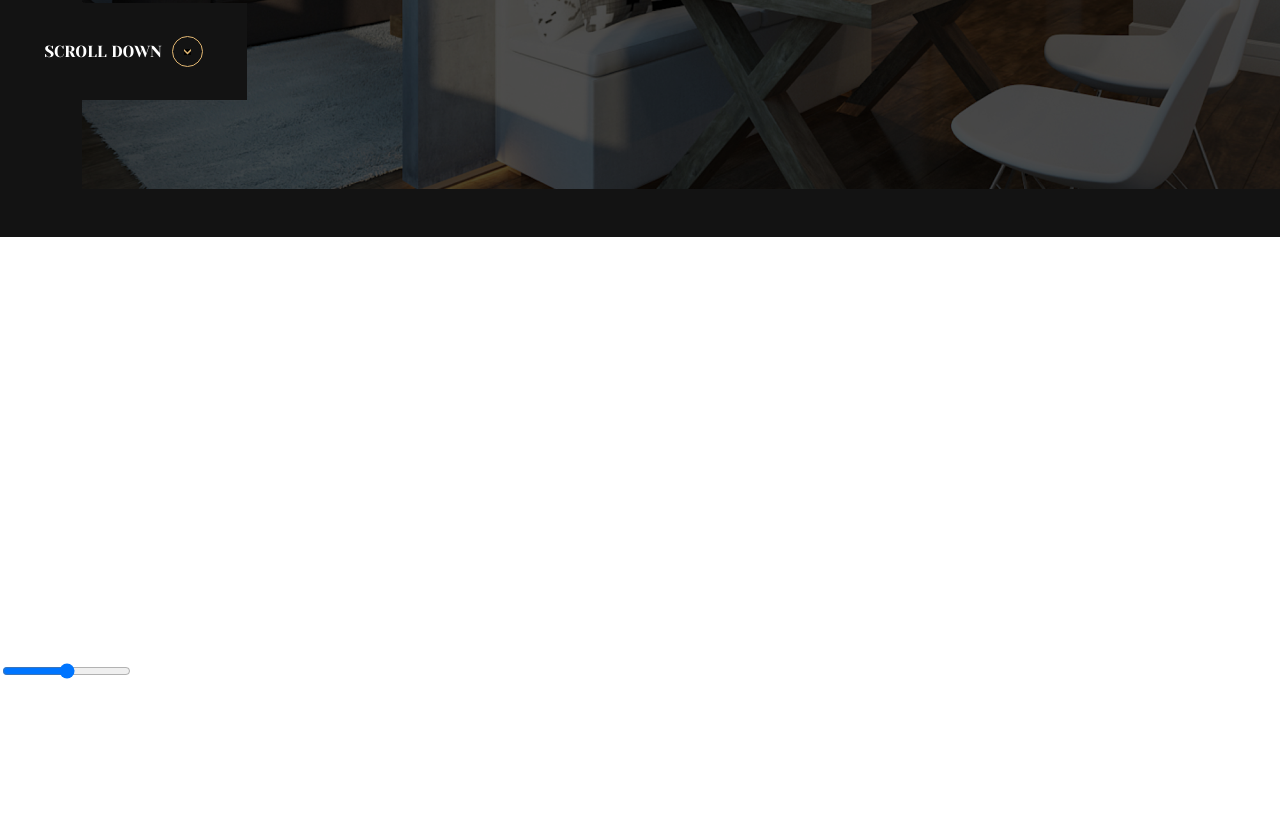
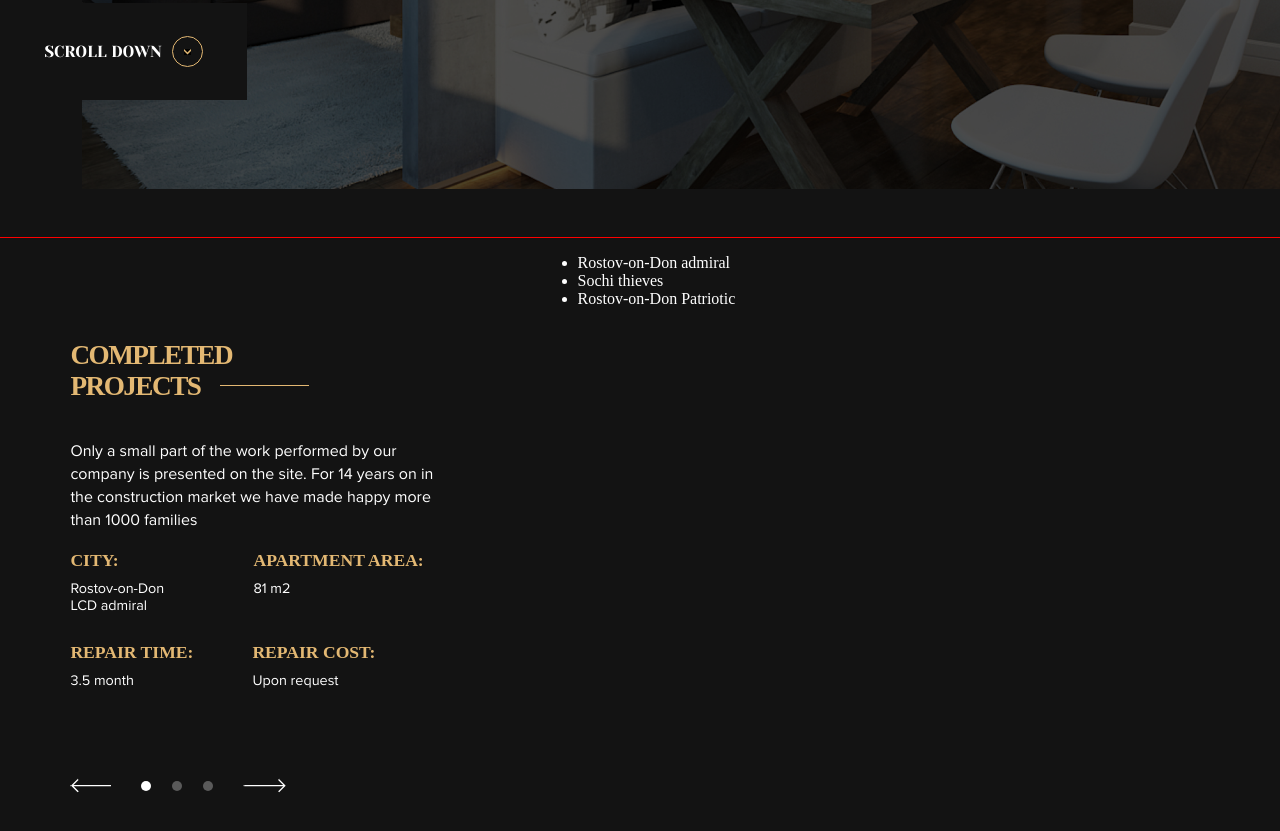
Before and after one commit to JackFrost58/repair-design-project, a plain HTML site: page index.html in a window 1280 px wide. Shown: the part 601-1432 px from the top of the page. Before the commit the page ends 1370 px from the top, so only its background shows below. Drawn offline with Linux system fonts and the light colour scheme.

Commit message:
feat: add half af section-completed-project

```diff
--- a/index.html
+++ b/index.html
@@ -22,7 +22,7 @@
                 </ul>
             </nav>
             <div class="header__link">
-                <a  class="header__link__telephone" href="tel:+7 (928) 768-32-39">+7 (928) 768-32-39</a>
+                <a  class="header__telephone" href="tel:+7 (928) 768-32-39">+7 (928) 768-32-39</a>
             </div>
             <button class="header__button">
                 <p>Request a call</p>
@@ -53,28 +53,34 @@
         </section>
         <section class="section-completed-project">
             <div class="description-project">
-                    <h1>Completed project</h1>
+                <h2 class="description-project__heading">Completed projects</h2>
                 <span class="description-project__info">Only a small part of the work performed by our company is presented on the site. For 14 years on in the construction market we have made happy more than 1000 families</span>
                 <div class="additional-information">
                     <div class="additional-information__city">
-                            <h2>City</h2>
-                            <span class="additional-information__city__name-city">Rostov-on-Don LCD admiral</span>
+                        <h3>City:</h3>
+                        <span class="additional-information__name-city">Rostov-on-Don LCD admiral</span>
                     </div>
                     <div class="additional-information__apartment-area">
-                            <h2>Apartment area</h2>
-                            <span class="additional-information__apartment-area__area">81 m2</span>
+                        <h3>Apartment area:</h3>
+                        <span class="additional-information__area">81 m2</span>
                     </div>
                     <div class="additional-information__repair-time">
-                            <h2>Repair time</h2>
-                            <span class="additional-information__repair-time__time">3.5 month</span>
+                        <h3>Repair time:</h3>
+                        <span class="additional-information__time">3.5 month</span>
                     </div>
                     <div class="additional-information__repair-cost">
-                            <h2>Repair cost</h2>
-                            <span class="additional-information__repair-cost__cost">Upon request</span>
+                        <h3>Repair cost:</h3>
+                        <span class="additional-information__cost">Upon request</span>
                     </div>
                 </div>
-                    <div class="description-project__slider">
-                        <input type="range" class="">
+                <div class="slider">
+                    <button class="slider__arrow-left"></button>
+                    <div class="slider__dots">
+                        <button class="slider__dot slider__dot--active"></button>
+                        <button class="slider__dot"></button>
+                        <button class="slider__dot"></button>
+                    </div>
+                    <button class="slider__arrow-right"></button>
                 </div>
             </div>
             <nav class="completed-project-navbar">
--- a/main.scss
+++ b/main.scss
@@ -5,4 +5,4 @@
 @import './sass/layout/body';
 @import './sass/layout/header';
 @import './sass/layout/section-order';
-@import '_section-completed-project.scss';
+@import './sass/layout/section-completed-project';
--- a/sass/abstract/_variables.scss
+++ b/sass/abstract/_variables.scss
@@ -1,14 +1,20 @@
-$main-back-color: #131313;
-$font-RNR: "ProximaNova-Regular";
+$font-PNR: "ProximaNova-Regular";
 $font-YOR: "YesevaOne-Regular", serif;
+$font-TNR: "Times New Roman", serif;
 $mobile: 375px;
 $desktop: 1440px;
 $text-color--main: #E3B873;
 $text-color--light: #ffffff;
+$main-back-color: #131313;
 $rotate-vertical: rotate(90deg);
 $uppercase: uppercase;
 $limpid: transparent;
 
+
+@mixin size_block($width, $height) {
+    width: $width;
+    height: $height;
+}
 
 @mixin font($font, $size, $text-transform) {
     font-family: $font;
@@ -31,3 +37,22 @@ $limpid: transparent;
     justify-content: center;
     align-items: center;
 }
+
+%heading {
+    @include font($font-TNR, 1.1em, $uppercase);
+
+    margin: 0;
+    color: $text-color--main;
+}
+
+%additional{
+    @include size_block(94px, 42px);
+    @include font($font-PNR, 0.9em, none);
+
+    display: inline-block;
+    margin-top: 9px;
+}
+
+%border-button{
+    border: 1px solid $text-color--main;
+}
--- a/sass/components/_buttons.scss
+++ b/sass/components/_buttons.scss
@@ -7,7 +7,7 @@
     background-color: $text-color--main;
     p{
         margin: auto 0;
-        @include font($font-RNR, 0.9em, $uppercase);
+        @include font($font-PNR, 0.9em, $uppercase);
         color: $text-color--light;
     }
 
@@ -34,7 +34,7 @@
 
     p{
         margin: auto 0;
-        @include font($font-RNR, 1em, $uppercase);
+        @include font($font-PNR, 1em, $uppercase);
         color: $text-color--light;
     }
 
@@ -48,7 +48,7 @@
     margin-left: 60px;
     margin-bottom: 159px;
 
-    &:focus{
+    &:hover{
         @include button_hover($limpid);
         border: 1px solid $text-color--light;
     }
@@ -56,27 +56,66 @@
     @media (max-width: $mobile) {
         margin-left: 4%;
         margin-bottom:  20px;
-
-        &:focus{
-            background-color: $limpid;
-        }
     }
 }
 
 .button-submit{
     margin-left: 1.5%;
     border: 1px solid $text-color--light;
-    background-color: transparent;
+    background-color: $limpid;
 
-    &:focus{
+    &:hover{
         @include button_hover($text-color--main);
     }
 
     @media (max-width: $mobile) {
         margin-left: 4%;
-
-        &:focus{
-            background-color: $text-color--main;
-        }
     }
 }
+
+.slider__dot{
+    @include size_block(10px, 10px);
+    padding: 0;
+    margin-right: 17px;
+    border: 1px solid $limpid;
+    border-radius: 100px;
+    background-color: rgba(255, 255, 255, 0.3);
+
+    &:hover{
+        background-color: $text-color--light;
+    }
+
+    &:last-of-type{
+        margin-right: 0;
+    }
+}
+
+.slider__dot--active{
+    background-color: $text-color--light;
+}
+
+.slider__arrow-left{
+    @include size_block(41px, 15px);
+
+    margin-top: 2px;
+    border: 1px solid $limpid;
+    background-color: $limpid;
+    background-image: url(./assets/img/arrow-left.png);
+
+    &:hover{
+       @extend %border-button;
+    }
+}
+
+.slider__arrow-right{
+    @include size_block(43px, 15px);
+
+    margin-top: 2px;
+    border: 1px solid $limpid;
+    background-color: $limpid;
+    background-image: url(./assets/img/arrow-right.png);
+
+    &:hover{
+       @extend %border-button;
+    }
+}
--- a/sass/layout/_header.scss
+++ b/sass/layout/_header.scss
@@ -23,7 +23,7 @@
 
 .header__logo{
     margin: 2.4% 7% 2.6% 6%;
-    @include font($font-RNR, 0.4em, $uppercase);
+    @include font($font-PNR, 0.4em, $uppercase);
     color: $text-color--main;
     h1{
         margin: 0;
@@ -45,7 +45,7 @@
 
 .header-navbar-list__item{
     margin-right: 8%;
-    @include font($font-RNR, 0.8em, $uppercase);
+    @include font($font-PNR, 0.8em, $uppercase);
 
     &:hover{
         color: $text-color--main;
@@ -60,11 +60,11 @@
 .header__link{
     @include flex_center();
     margin-right: 3%;
-    @include font($font-RNR, 0.9em, $uppercase);
+    @include font($font-PNR, 0.9em, $uppercase);
     color: $text-color--main;
 }
 
-.header__link__telephone{
+.header__telephone{
     color: $text-color--main;
 
     @media (max-width: $mobile) {
--- a/sass/layout/_section-completed-project.scss
+++ b/sass/layout/_section-completed-project.scss
@@ -0,0 +1,114 @@
+.section-completed-project{
+    display: flex;
+    height: 667px;
+    border-top: 1px solid red;
+    background-color: $main-back-color;
+}
+
+.description-project{
+    @include size_block(36.5%, 550px);
+
+    margin-left: 5.5%;
+    padding-top: 8%;
+}
+
+
+.description-project__heading{
+    position: relative;
+    width: 164px;
+    height: 66px;
+    margin-top: 0;
+    margin-bottom: 34px;
+    font-size: 1.7em;
+    color: $text-color--main;
+    letter-spacing: -1.5px;
+    text-transform: $uppercase;
+
+    &:after{
+        content: "";
+        position: absolute;
+        top: 45px;
+        left: 150px;
+        display: inline-block;
+        width: 54%;
+        height: 1px;
+        background-color: $text-color--main;
+    }
+}
+
+.description-project__info{
+    @include font($font-PNR, 1em, none);
+    @include size_block(81%, 68px);
+
+    display: inline-block;
+    margin-bottom: 42px;
+    line-height: 23px;
+}
+
+.additional-information{
+    display: flex;
+    flex-wrap: wrap;
+}
+
+.additional-information__city{
+    @include size_block(155px, 58px);
+
+    h3{
+       @extend %heading;
+    }
+}
+
+.additional-information__name-city{
+    @extend %additional;
+}
+
+.additional-information__apartment-area{
+    @include size_block(205px, 52px);
+    margin-right: 7%;
+    margin-left: 6%;
+
+    h3{
+        @extend %heading;
+    }
+}
+
+.additional-information__area{
+    @extend %additional;
+}
+
+.additional-information__repair-time{
+    @include size_block(150px, 55px);
+    margin-top: 34px;
+    margin-right: 32px;
+
+    h3{
+        @extend %heading;
+    }
+}
+
+.additional-information__time{
+    @extend %additional;
+}
+
+.additional-information__repair-cost{
+    @include size_block(209px, 55px);
+    margin-top: 34px;
+    margin-bottom: 79px;
+
+    h3{
+        @extend %heading;
+    }
+}
+
+.additional-information__cost{
+    @extend %additional;
+}
+
+.slider{
+    display: flex;
+}
+
+.slider__dots{
+    margin: 0 30px;
+    padding-bottom: 1px;
+}
--- a/sass/layout/_section-order.scss
+++ b/sass/layout/_section-order.scss
@@ -22,9 +22,10 @@
 }
 
 .sidebar__link{
+    @include font($font-PNR, 1em, $uppercase);
+
     position: relative;
     display: inline-block;
-    @include font($font-RNR, 1em, $uppercase);
     color: $text-color--main;
     text-decoration: none;
     transform: $rotate_vertical;
@@ -63,10 +64,11 @@
 }
 
 .order-wrapper__heading{
+    @include font($font-YOR, 2.4em, $uppercase);
+
     width: 517px;
     height: 105px;
     margin: 14.3% 0 3.4% 4.5%;
-    @include font($font-YOR, 2.4em, $uppercase);
     font-weight: 600;
     line-height: 53px;
 
@@ -76,36 +78,40 @@
     }
 
     @media (max-width: $mobile) {
+        @include font($font-YOR, 1.5em, $uppercase);
+
         width: 339px;
         height: 60px;
         margin: 4% auto;
-        @include font($font-YOR, 1.5em, $uppercase);
         font-weight: 400;
         line-height: 30px;
     }
 }
 
 .order-wrapper__description{
+    @include font($font-PNR, 1.2em, none);
+
     display: inline-block;
     width: 415px;
     height: 89px;
     margin: 0 61% 15px 91px;
-    @include font($font-RNR, 1.2em, none);
     line-height: 30px;
 
     @media (max-width: $mobile) {
+       @include font($font-PNR, 1em, none);
+
        width: 297px;
        height: 94px;
        margin: 0 0 9% 5%;
-       @include font($font-RNR, 1em, none);
        line-height: 24px;
     }
 }
 
 .scroll-down{
+    @include flex_center();
+
     position: absolute;
     bottom: 99px;
-    @include flex_center();
     width: 247px;
     height: 97px;
     background-color: $main-back-color;
@@ -125,7 +131,8 @@
 }
 
 .scroll-down__ellipse{
-   @include flex_center();
+    @include flex_center();
+
     width: 29px;
     height: 29px;
     margin-left: 4%;
```
Also changed, not shown: assets/img/arrow-left.png (added), assets/img/arrow-right.png (added), main.css, 1 other file. Lines whose indentation alone changed are shown as unchanged.
